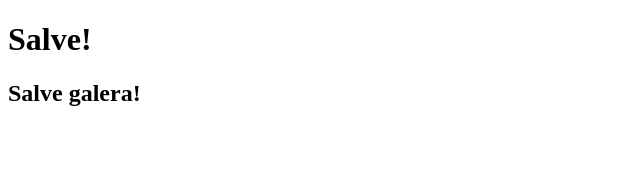
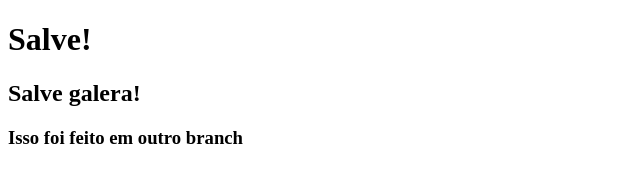
Before and after one commit to cassianobrexbit/github-vscode-demo-3, a plain HTML site: page public/index.html in a window 1280 px wide. Shown: the whole page, without its empty margins (0-640 px from the left). Drawn offline with Linux system fonts and the light colour scheme.

Commit message:
Commit no branch dev

```diff
--- a/public/index.html
+++ b/public/index.html
@@ -9,6 +9,6 @@
 <body>
     <h1>Salve!</h1>
     <h2>Salve galera!</h2>
-
+    <h3>Isso foi feito em outro branch</h2>
 </body>
 </html>
```
